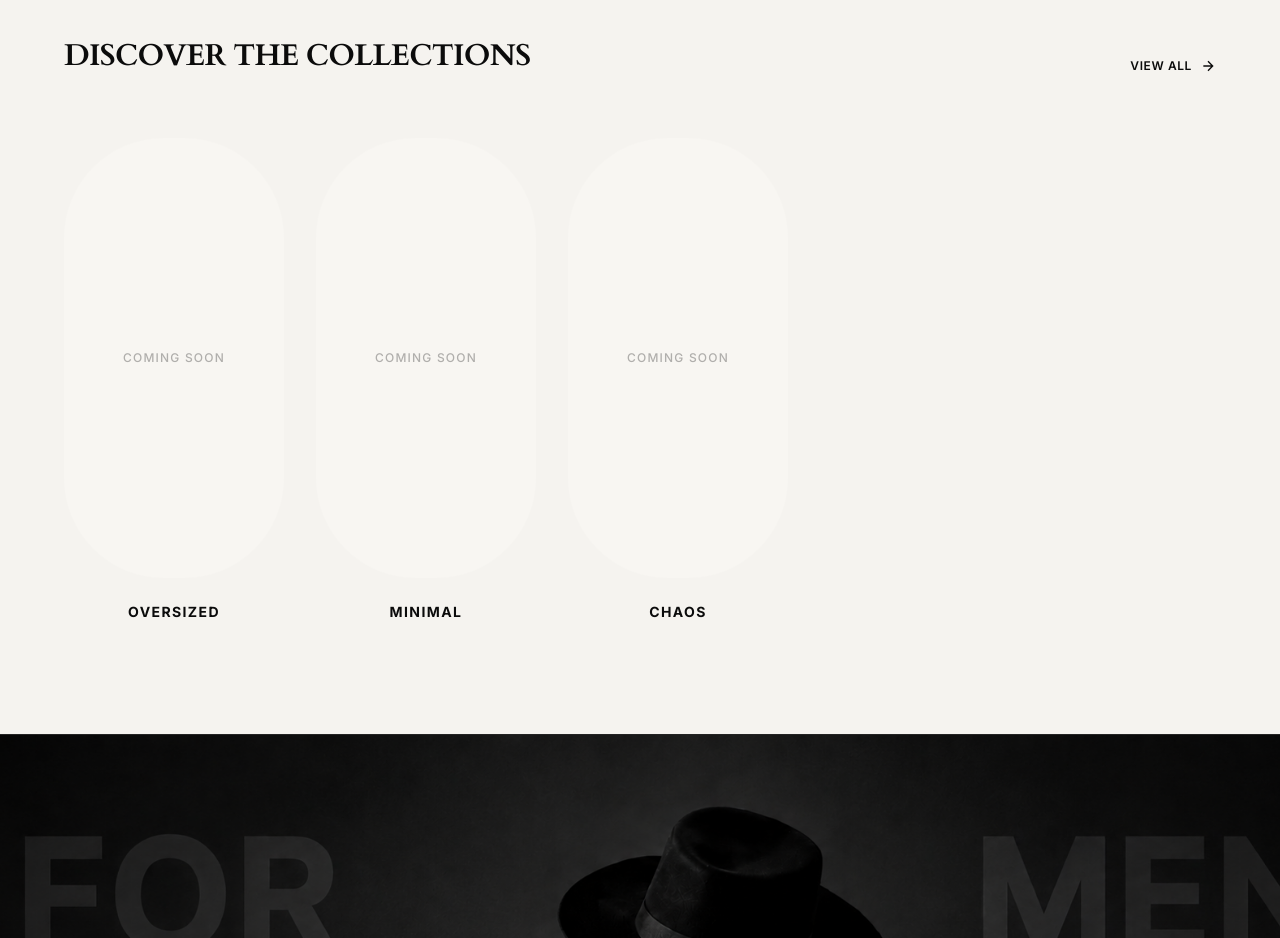
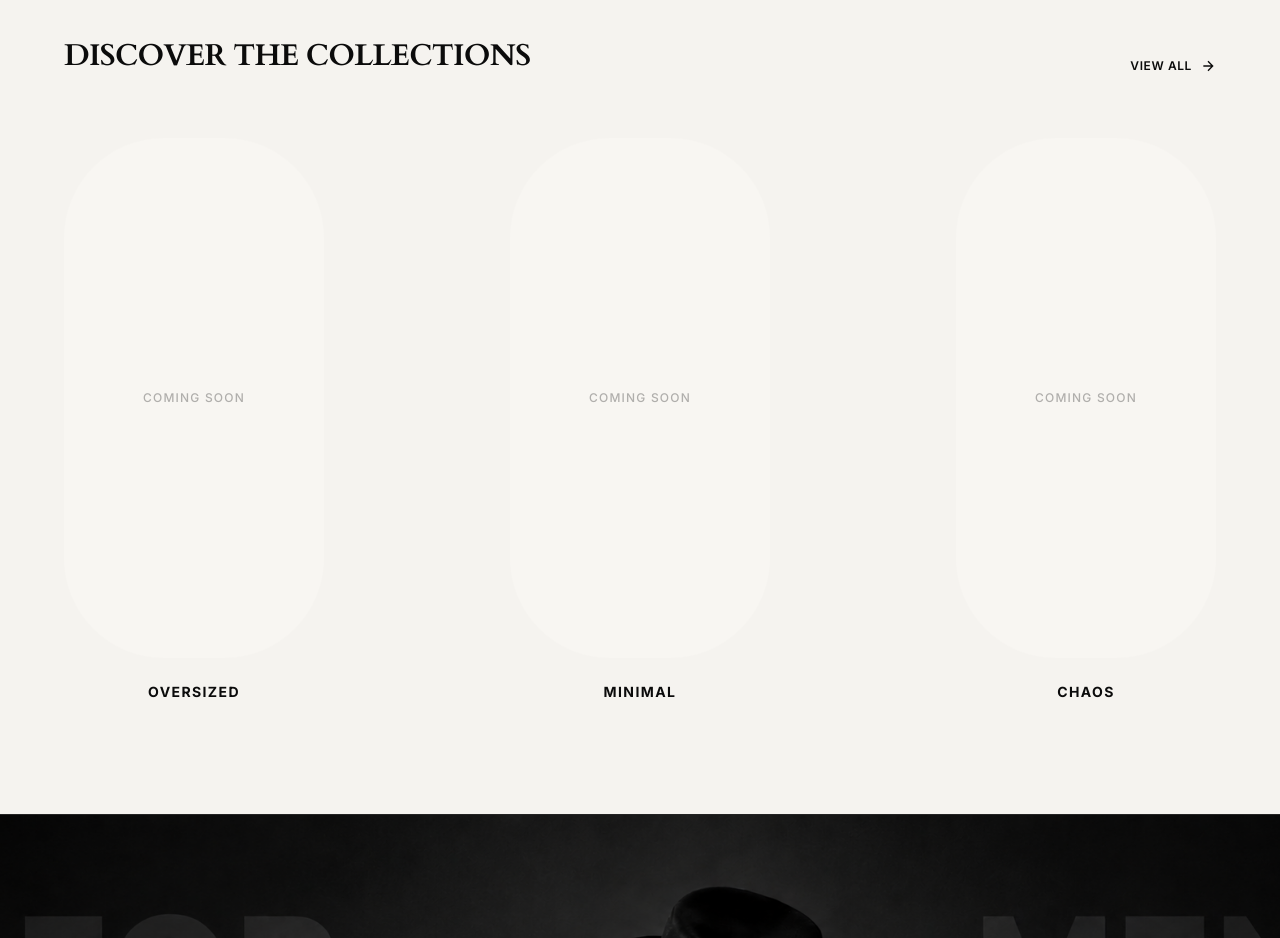
Before and after one commit to modamaan/cocoman, a Next.js app: page / in a window 1280 px wide. Shown: the part 960-1898 px from the top of the page. Built offline with nearby package versions, Linux system fonts and the light colour scheme; no server answers.

Commit message:
white space issue fixed

```diff
--- a/src/components/home/DiscoverCollections.tsx
+++ b/src/components/home/DiscoverCollections.tsx
@@ -57,12 +57,12 @@ export async function DiscoverCollections() {
       </div>
 
       {/* Scrollable Container */}
-      <div className="flex overflow-x-auto gap-4 md:gap-8 pb-8 snap-x snap-mandatory [&::-webkit-scrollbar]:hidden [-ms-overflow-style:none] [scrollbar-width:none]">
+      <div className="flex overflow-x-auto gap-4 md:gap-6 lg:gap-8 lg:justify-between pb-8 snap-x snap-mandatory w-full [&::-webkit-scrollbar]:hidden [-ms-overflow-style:none] [scrollbar-width:none]">
         {displayCollections.map((collection) => (
           <Link
             key={collection.id}
             href={collection.url}
-            className="group flex flex-col items-center gap-4 md:gap-6 w-[135px] sm:w-[160px] md:w-[200px] lg:w-[220px] shrink-0 snap-start md:snap-center"
+            className="group flex flex-col items-center gap-4 md:gap-6 w-[135px] sm:w-[160px] md:min-w-[180px] md:flex-1 lg:max-w-[260px] shrink-0 snap-start md:snap-center"
           >
             {/* Pill shaped container */}
             <div className="w-full aspect-[1/2] rounded-[100px] overflow-hidden bg-soft-ivory relative flex items-center justify-center">
```
